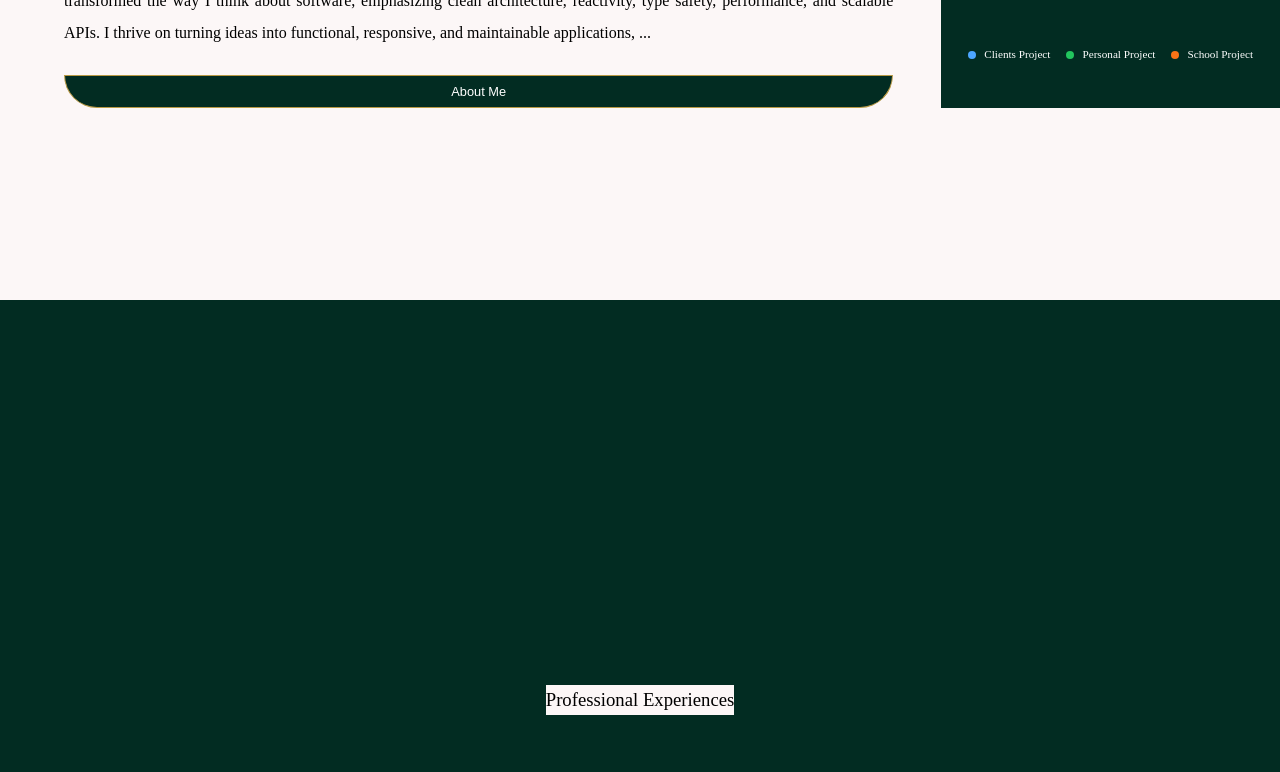
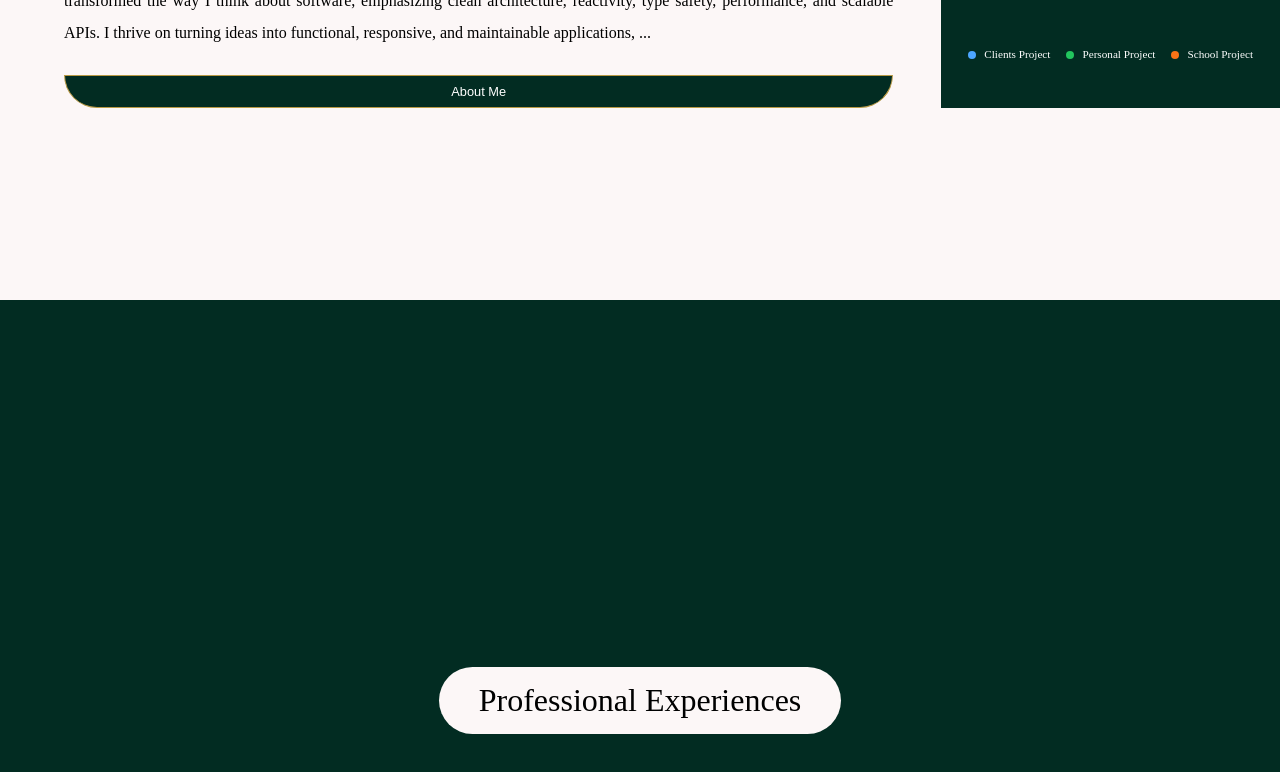
Before and after one commit to Lovethrech/my-main-portfolio, a Vue app: page / in a window 1280 px wide. Shown: the part 1231-2003 px from the top of the page. Built offline with nearby package versions, Linux system fonts and the light colour scheme.

Commit message:
working on the home-about components.

```diff
--- a/src/components/home/project/HomeProjectTitle.vue
+++ b/src/components/home/project/HomeProjectTitle.vue
@@ -9,6 +9,9 @@
 
 <style scoped>
 .home-project-title{
+    font-size: 4vh;
     background-color: var(--bg-color);
+    padding: 1vh 5vh;
+    border-radius: var(--border-radius);
 }
 </style>
```
